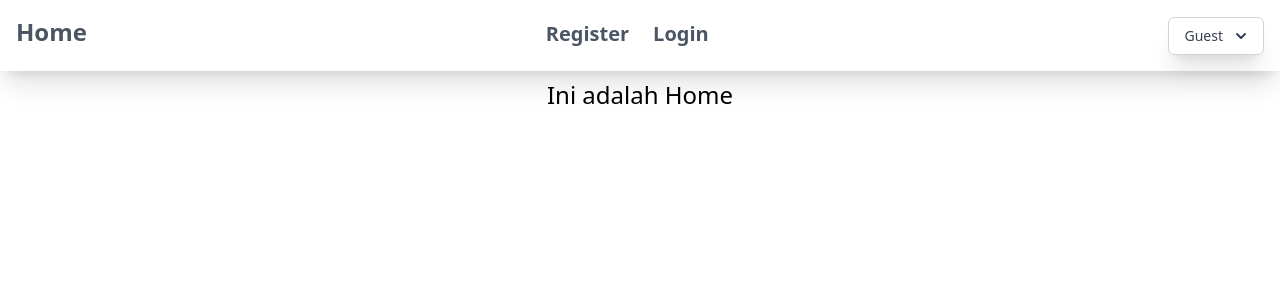
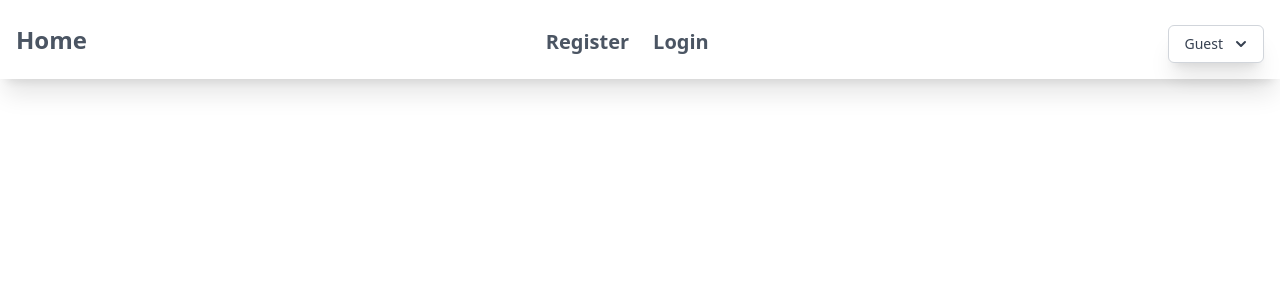
Before and after one commit to GeraldiNathan/ReactLaravel-FP, a React (Create React App) app: page /home in a window 1280 px wide. Shown: the top 300 px of the page. Built offline with nearby package versions, Linux system fonts and the light colour scheme.

Commit message:
fix(navbar) : fix positioning

```diff
--- a/src/components/NavbarComponents.js
+++ b/src/components/NavbarComponents.js
@@ -14,7 +14,6 @@ function Navbar() {
   let userName = user ? user.name : "Guest";
 
   // Logout
-
   const navigate = useNavigate();
   function Logout() {
     localStorage.clear();
@@ -23,7 +22,8 @@ function Navbar() {
   // Logout
 
   return (
-    <nav className="flex flex-col sm:flex-row sm:text-left sm:justify-between p-4 bg-white sm:items-baseline w-full shadow-xl">
+    <div className="relative">
+      <nav className="fixed flex flex-col sm:flex-row sm:text-left sm:justify-between p-4 bg-white sm:items-baseline w-full shadow-xl ">
         <div className="mb-2 sm:mb-0">
           <a
             href="#"
@@ -132,6 +132,7 @@ function Navbar() {
         </div>
         {/* Profile */}
       </nav>
+    </div>
   );
 }
 
```
Lines whose indentation alone changed are shown as unchanged.
